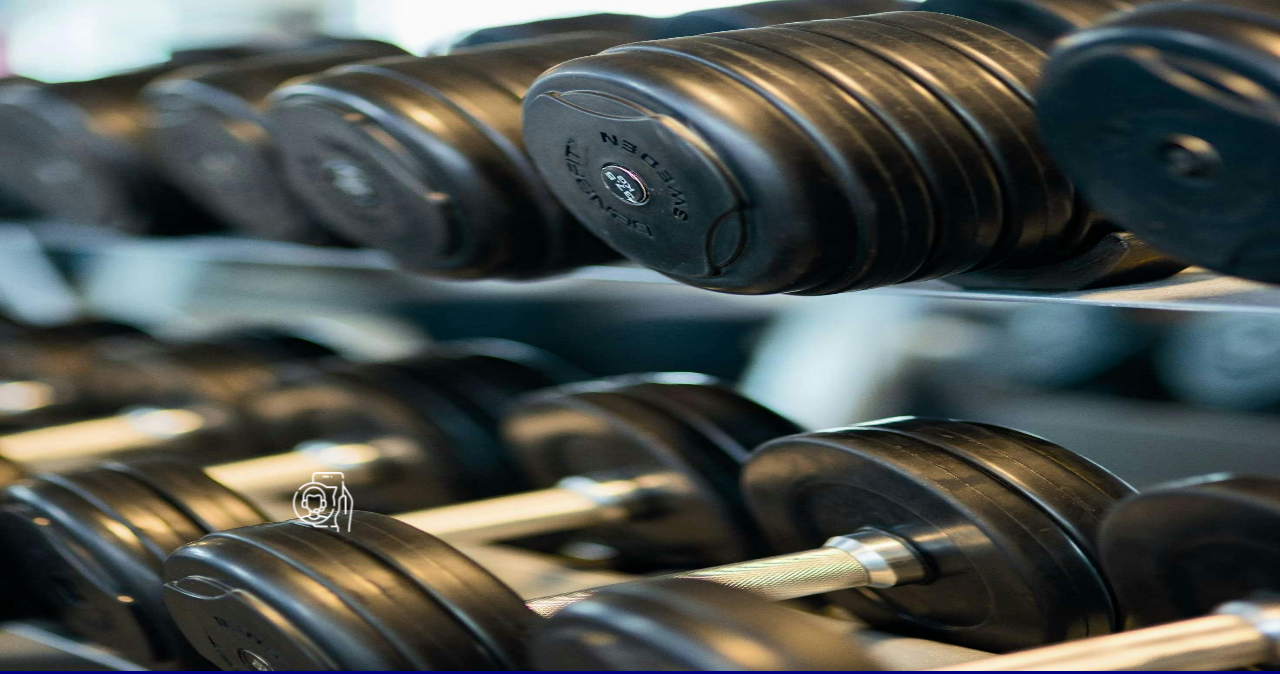
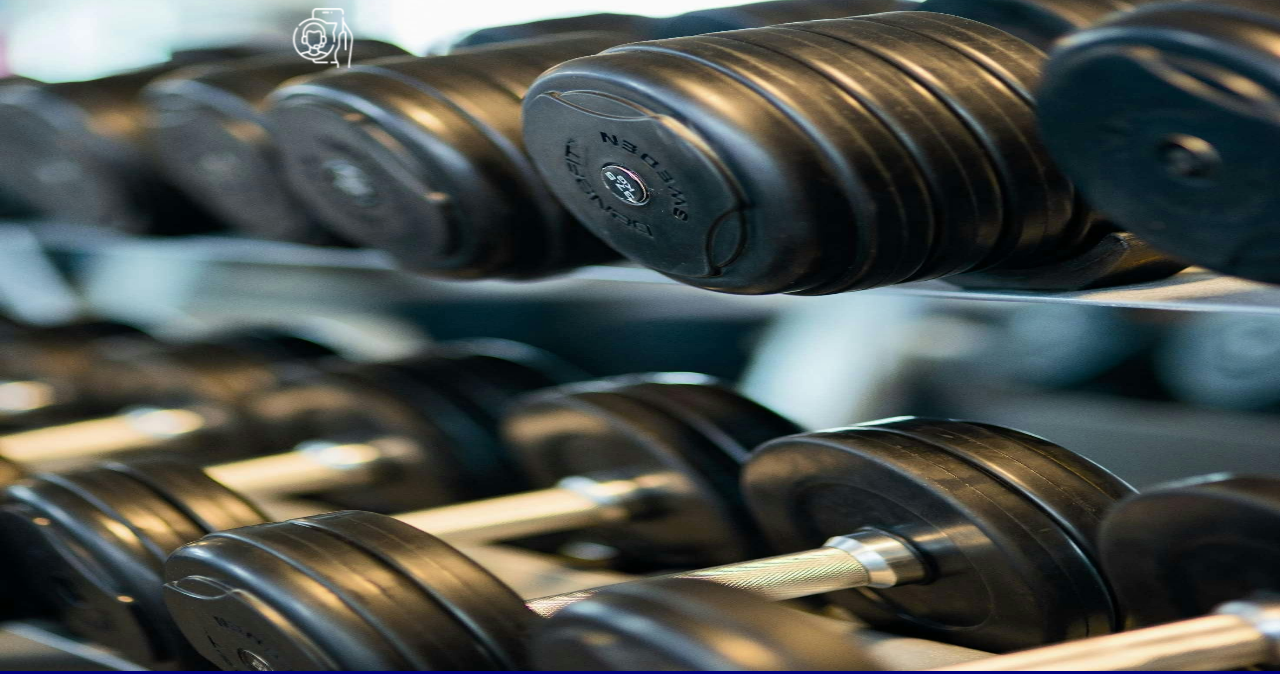
Before and after one commit to allan-mecanico/interface-e-usuabilidade-, a plain HTML site: page index.html in a window 1280 px wide. Shown: the part 69-743 px from the top of the page. Drawn offline with Linux system fonts and the light colour scheme.

Commit message:
adicionando logo

```diff
--- a/index.css
+++ b/index.css
@@ -36,7 +36,7 @@ body {
 }
 
 #icon-assistente {
-  margin-top: 515px;
+  margin-top: 51px;
   width: 60px;
   margin-left: 285px;
 }
```
